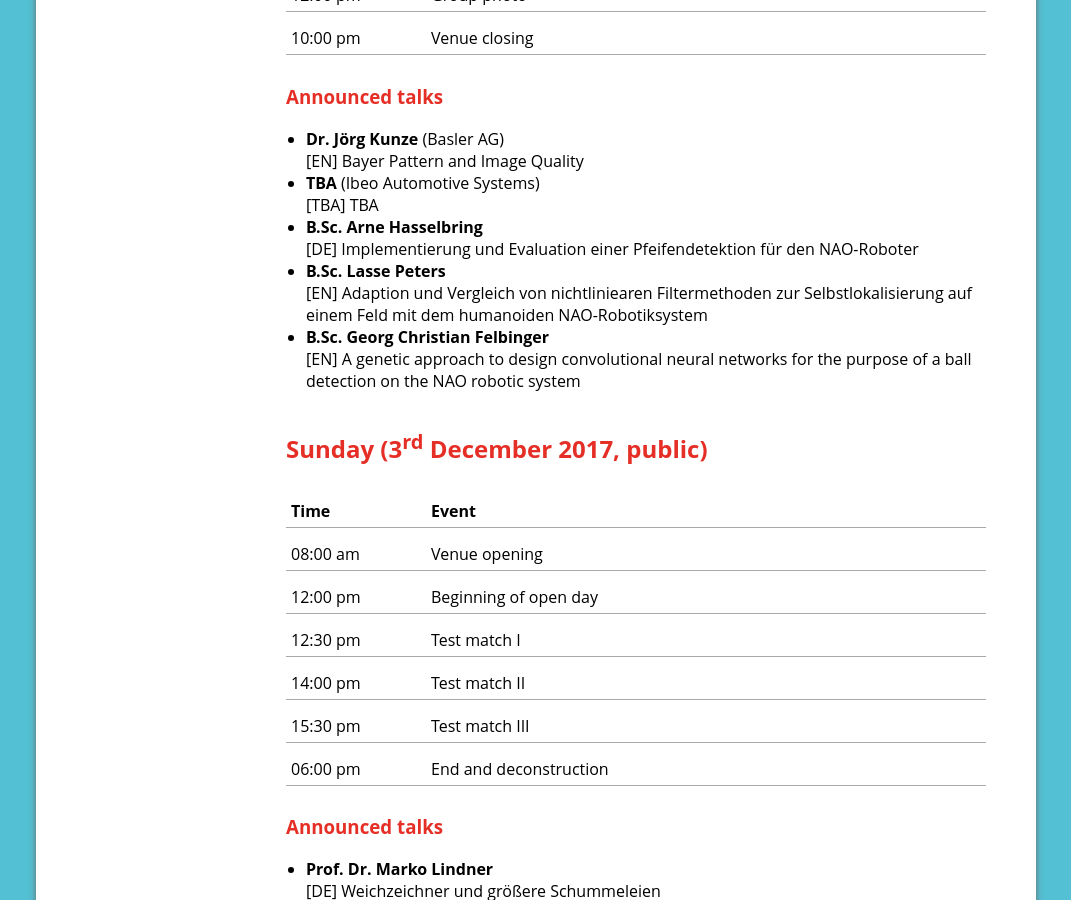
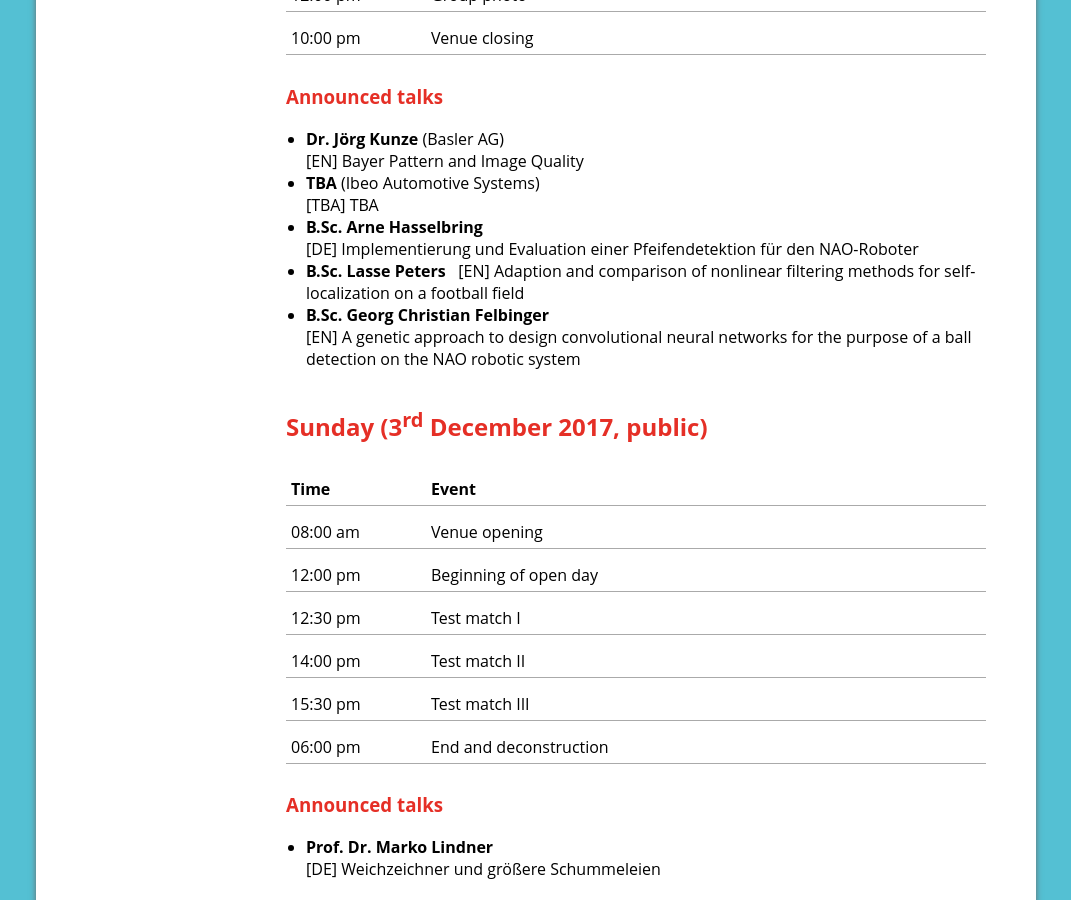
Before and after one commit to RHOrga/rhorga.github.io, a Jekyll site: the page built from 2017/en/schedule.md, in a window 1280 px wide and 900 px high, scrolled down 873 px. Shown: the whole window, without its empty margins (104-1175 px from the left). Built offline with Jekyll 4.4.1, drawn with Linux system fonts in a browser that asks for light colours.

Commit message:
Edit Lasses title on english site

```diff
--- a/2017/en/schedule.md
+++ b/2017/en/schedule.md
@@ -31,7 +31,7 @@ layout: default-en-2017
 * **B.Sc. Arne Hasselbring**
 [DE] Implementierung und Evaluation einer Pfeifendetektion für den NAO-Roboter
 * **B.Sc. Lasse Peters**
-[EN] Adaption und Vergleich von nichtliniearen Filtermethoden zur Selbstlokalisierung auf einem Feld mit dem humanoiden NAO-Robotiksystem
+[EN] Adaption and comparison of nonlinear filtering methods for self-localization on a football field
 * **B.Sc. Georg Christian Felbinger**
 [EN] A genetic approach to design convolutional neural networks for the purpose of a ball detection on the NAO robotic system
 
```
